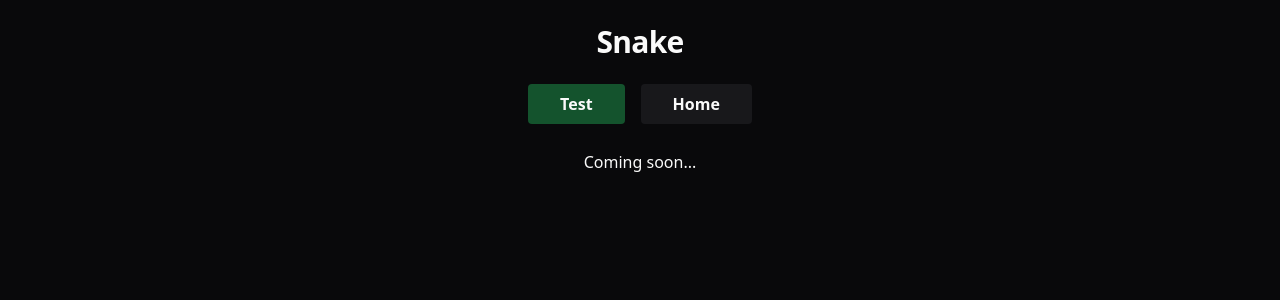
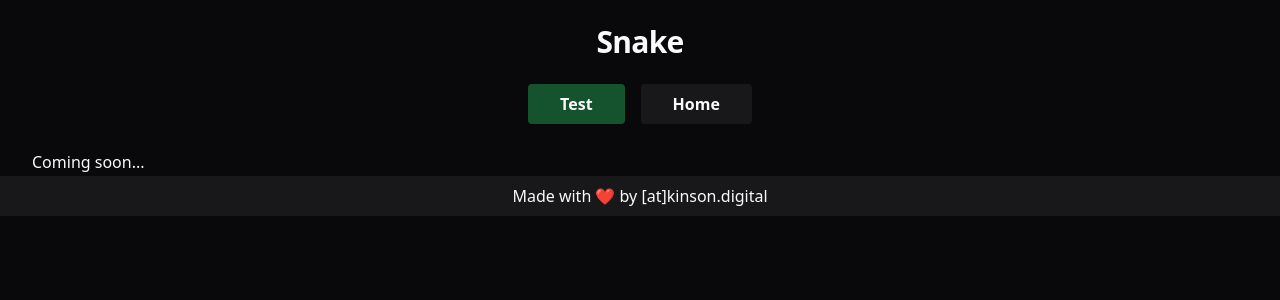
Before and after one commit to RickyAtkinson/react-arcade, a React (Vite) app: page /snake in a window 1280 px wide. Shown: the top 300 px of the page. Built offline with nearby package versions, Linux system fonts and the light colour scheme.

Commit message:
Add Footer component

```diff
--- a/src/App.tsx
+++ b/src/App.tsx
@@ -1,4 +1,5 @@
 import { Link } from "react-router-dom";
+import Footer from "./components/Footer";
 
 export default function App() {
   const gameList = [
@@ -15,7 +16,7 @@ export default function App() {
           React Arcade
         </h1>
       </header>
-      <main className="container mx-auto px-8 text-center">
+      <main className="container mx-auto flex-grow px-8 text-center">
         <p className="mx-auto max-w-lg leading-7 [&:not(:first-child)]:mt-6">
           Lorem ipsum dolor sit amet, qui minim labore adipisicing minim sint
           cillum sint consectetur cupidatat.
@@ -35,6 +36,7 @@ export default function App() {
           ))}
         </div>
       </main>
+      <Footer />
     </>
   );
 }
--- a/src/Concentration.tsx
+++ b/src/Concentration.tsx
@@ -1,5 +1,6 @@
 import Button from "@/components/Button";
 import Navbar from "./components/Navbar";
+import Footer from "./components/Footer";
 
 export default function Snake() {
   return (
@@ -14,9 +15,10 @@ export default function Snake() {
           </Button>
         </Navbar>
       </header>
-      <main className="container mx-auto px-8 text-center">
+      <main className="container mx-auto flex flex-grow px-8">
         <p className="leading-7 [&:not(:first-child)]:mt-6">Coming soon...</p>
       </main>
+      <Footer />
     </>
   );
 }
--- a/src/GameOfLife.tsx
+++ b/src/GameOfLife.tsx
@@ -1,5 +1,6 @@
 import Button from "@/components/Button";
 import Navbar from "./components/Navbar";
+import Footer from "./components/Footer";
 
 export default function GameOfLife() {
   return (
@@ -14,9 +15,10 @@ export default function GameOfLife() {
           </Button>
         </Navbar>
       </header>
-      <main className="container mx-auto px-8 text-center">
+      <main className="container mx-auto flex flex-grow px-8">
         <p className="leading-7 [&:not(:first-child)]:mt-6">Coming soon...</p>
       </main>
+      <Footer />
     </>
   );
 }
--- a/src/Snake.tsx
+++ b/src/Snake.tsx
@@ -1,5 +1,6 @@
 import Button from "@/components/Button";
 import Navbar from "./components/Navbar";
+import Footer from "./components/Footer";
 
 export default function Snake() {
   return (
@@ -14,9 +15,10 @@ export default function Snake() {
           </Button>
         </Navbar>
       </header>
-      <main className="container mx-auto px-8 text-center">
+      <main className="container mx-auto flex flex-grow px-8">
         <p className="leading-7 [&:not(:first-child)]:mt-6">Coming soon...</p>
       </main>
+      <Footer />
     </>
   );
 }
--- a/src/Tetris.tsx
+++ b/src/Tetris.tsx
@@ -1,5 +1,6 @@
 import Button from "@/components/Button";
 import Navbar from "./components/Navbar";
+import Footer from "@/components/Footer";
 
 export default function Tetris() {
   return (
@@ -14,9 +15,10 @@ export default function Tetris() {
           </Button>
         </Navbar>
       </header>
-      <main className="container mx-auto px-8 text-center">
         <p className="leading-7 [&:not(:first-child)]:mt-6">Coming soon...</p>
+      <main className="container mx-auto flex flex-grow px-8">
       </main>
+      <Footer />
     </>
   );
 }
--- /dev/null
+++ b/src/components/Footer.tsx
@@ -0,0 +1,7 @@
+export default function Footer() {
+  return (
+    <footer className="bg-zinc-900 px-8 py-2 text-center">
+      Made with ❤️ by [at]kinson.digital
+    </footer>
+  );
+}
```
